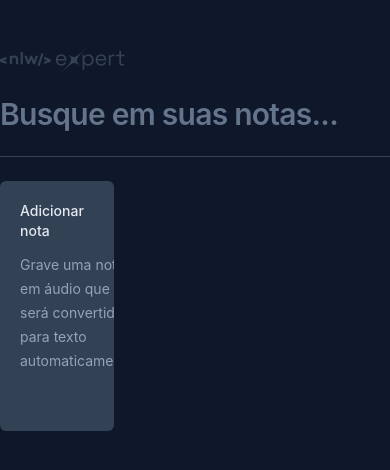
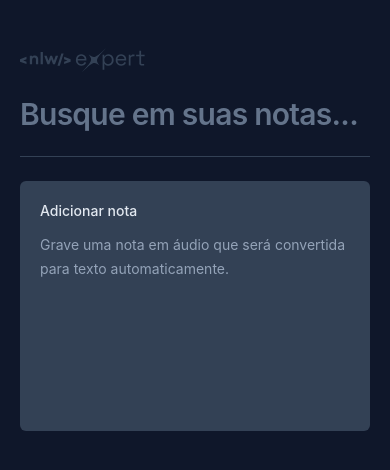
Before and after one commit to RodrigoLuigi/nlw-expert, a React (Vite) app in the folder nlw-expert-notes/: page / in a window 390 px wide. Shown: the top 470 px of the page. Built offline with nearby package versions, Linux system fonts and the light colour scheme.

Commit message:
style: implements reposive layout

```diff
--- a/nlw-expert-notes/src/app.tsx
+++ b/nlw-expert-notes/src/app.tsx
@@ -50,7 +50,7 @@
       : notes
 
   return (
-    <div className="mx-auto max-w-6xl my-12 space-y-6">
+    <div className="mx-auto max-w-6xl my-12 space-y-6 px-5 ">
       <img src={logo} alt="NLW Expert" />
 
       <form className="w-full">
@@ -64,7 +64,7 @@
 
       <div className="h-px bg-slate-700" />
 
-      <div className="grid grid-cols-3 gap-6 auto-rows-[250px]">
+      <div className="grid grid-cols-1 md:grid-cols-2 lg:grid-cols-3 gap-6 auto-rows-[250px]">
         <NewNoteCard onNoteCreated={onNoteCreated} />
 
         {filteredNotes.map((note) => {
--- a/nlw-expert-notes/src/components/NewNoteCard.tsx
+++ b/nlw-expert-notes/src/components/NewNoteCard.tsx
@@ -98,7 +98,7 @@
 
       <Dialog.Portal>
         <Dialog.Overlay className="inset-0 fixed bg-black/50" />
-        <Dialog.Content className="fixed overflow-hidden left-1/2 top-1/2 -translate-x-1/2 -translate-y-1/2 max-w-[640px] w-full h-[60vh] bg-slate-700 rounded-md flex flex-col outline-none">
+        <Dialog.Content className="fixed overflow-hidden inset-0 md:inset-auto md:left-1/2 md:top-1/2 md:-translate-x-1/2 md:-translate-y-1/2 md:max-w-[640px] w-full md:h-[60vh] bg-slate-700 md:rounded-md flex flex-col outline-none">
           <Dialog.Close className="absolute right-0 top-0 bg-slate-800 p-1.5 text-slate-400 hover:text-slate-100">
             <X className="size-5" />
           </Dialog.Close>
--- a/nlw-expert-notes/src/components/NoteCard.tsx
+++ b/nlw-expert-notes/src/components/NoteCard.tsx
@@ -27,7 +27,7 @@
 
       <Dialog.Portal>
         <Dialog.Overlay className="inset-0 fixed bg-black/50" />
-        <Dialog.Content className="fixed overflow-hidden left-1/2 top-1/2 -translate-x-1/2 -translate-y-1/2 max-w-[640px] w-full h-[60vh] bg-slate-700 rounded-md flex flex-col outline-none">
+        <Dialog.Content className="fixed overflow-hidden inset-0 md:inset-auto md:left-1/2 md:top-1/2 md:-translate-x-1/2 md:-translate-y-1/2 md:max-w-[640px] w-full md:h-[60vh] bg-slate-700 md:rounded-md flex flex-col outline-none">
           <Dialog.Close className="absolute right-0 top-0 bg-slate-800 p-1.5 text-slate-400 hover:text-slate-100">
             <X className="size-5" />
           </Dialog.Close>
@@ -45,7 +45,7 @@
             type="button"
             className="w-full bg-slate-800 py-4 text-center text-sm text-slate-300 outline-none font-medium group"
           >
-            Deseja
+            Deseja{' '}
             <span className="text-red-400 group-hover:underline">
               apagar essa nota
             </span>
```
